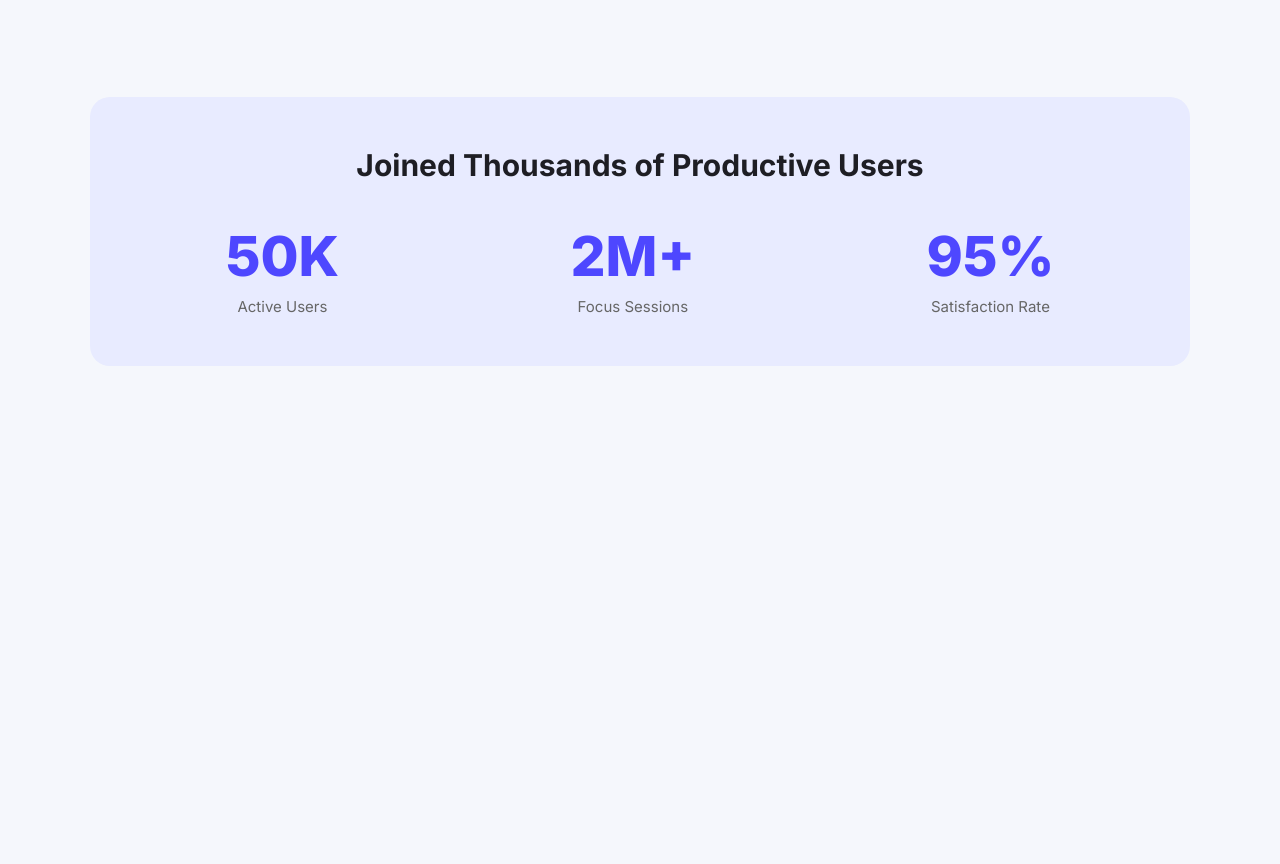
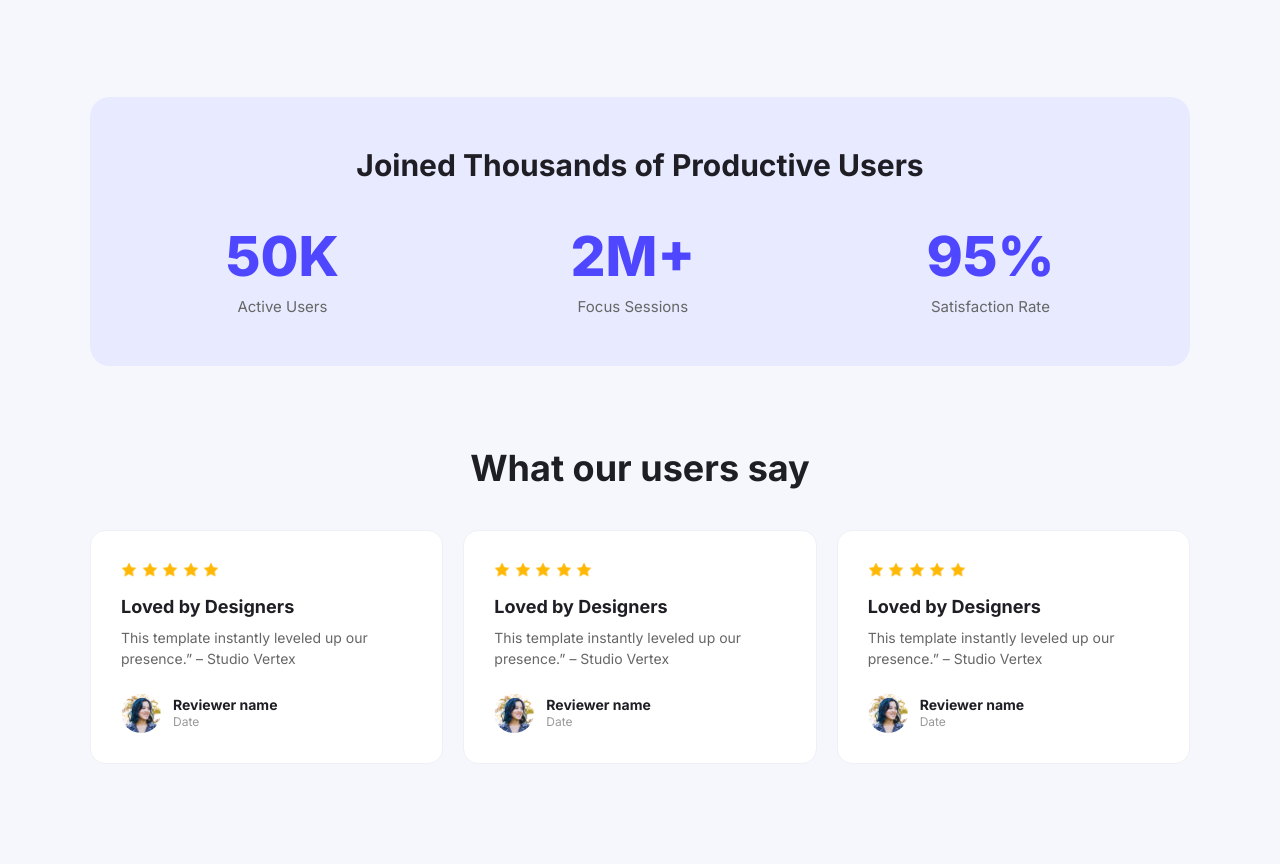
Before and after one commit to arif-54/hero-assignment1, a plain HTML site: page B12A01-landing-launchpad/index.html in a window 1280 px wide. Shown: the part 1051-1915 px from the top of the page. Before the commit the page ends 1497 px from the top, so only its background shows below. Drawn offline with Linux system fonts and the light colour scheme.

Commit message:
add reviews section

```diff
--- a/B12A01-landing-launchpad/index.html
+++ b/B12A01-landing-launchpad/index.html
@@ -50,6 +50,65 @@
         </div>
       </div>
     </section>
+    <section class="reviews">
+      <h2>What our users say</h2>
+      <div class="review-cards">
+        <div class="card">
+          <div class="stars">
+            <img src="./Assets/icon-star.png" alt="star">
+            <img src="./Assets/icon-star.png" alt="star">
+            <img src="./Assets/icon-star.png" alt="star">
+            <img src="./Assets/icon-star.png" alt="star">
+            <img src="./Assets/icon-star.png" alt="star">
+          </div>
+          <h3>Loved by Designers</h3>
+          <p>This template instantly leveled up our presence.” – Studio Vertex</p>
+          <div class="reviewer">
+            <img src="./Assets/avatar.png" alt="avatar">
+            <div>
+              <h4>Reviewer name</h4>
+              <p>Date</p>
+            </div>
+          </div>
+        </div>
+        <div class="card">
+          <div class="stars">
+            <img src="./Assets/icon-star.png" alt="star">
+            <img src="./Assets/icon-star.png" alt="star">
+            <img src="./Assets/icon-star.png" alt="star">
+            <img src="./Assets/icon-star.png" alt="star">
+            <img src="./Assets/icon-star.png" alt="star">
+          </div>
+          <h3>Loved by Designers</h3>
+          <p>This template instantly leveled up our presence.” – Studio Vertex</p>
+          <div class="reviewer">
+            <img src="./Assets/avatar.png" alt="avatar">
+            <div>
+              <h4>Reviewer name</h4>
+              <p>Date</p>
+            </div>
+          </div>
+        </div>
+        <div class="card">
+          <div class="stars">
+            <img src="./Assets/icon-star.png" alt="star">
+            <img src="./Assets/icon-star.png" alt="star">
+            <img src="./Assets/icon-star.png" alt="star">
+            <img src="./Assets/icon-star.png" alt="star">
+            <img src="./Assets/icon-star.png" alt="star">
+          </div>
+          <h3>Loved by Designers</h3>
+          <p>This template instantly leveled up our presence.” – Studio Vertex</p>
+          <div class="reviewer">
+            <img src="./Assets/avatar.png" alt="avatar">
+            <div>
+              <h4>Reviewer name</h4>
+              <p>Date</p>
+            </div>
+          </div>
+        </div>
+      </div>
+    </section>
   </main>
 </body>
 </html>
--- a/B12A01-landing-launchpad/style.css
+++ b/B12A01-landing-launchpad/style.css
@@ -140,3 +140,69 @@ body {
   color: #666;
   font-size: 15px;
 }
+
+.reviews {
+  max-width: 1140px;
+  margin: 0 auto;
+  padding: 0 20px 100px;
+}
+
+.reviews h2 {
+  text-align: center;
+  font-size: 36px;
+  margin-bottom: 40px;
+}
+
+.review-cards {
+  display: flex;
+  justify-content: space-between;
+  gap: 20px;
+}
+
+.card {
+  flex: 1;
+  background-color: #ffffff;
+  padding: 30px;
+  border-radius: 15px;
+  border: 1px solid #eef0f6;
+}
+
+.stars {
+  margin-bottom: 15px;
+}
+
+.stars img {
+  width: 16px;
+}
+
+.card h3 {
+  font-size: 18px;
+  margin-bottom: 10px;
+}
+
+.card p {
+  color: #666;
+  font-size: 14px;
+  line-height: 1.5;
+}
+
+.reviewer {
+  display: flex;
+  align-items: center;
+  gap: 12px;
+  margin-top: 25px;
+}
+
+.reviewer img {
+  width: 40px;
+  border-radius: 50%;
+}
+
+.reviewer h4 {
+  font-size: 14px;
+}
+
+.reviewer p {
+  font-size: 12px;
+  color: #999;
+}
```
